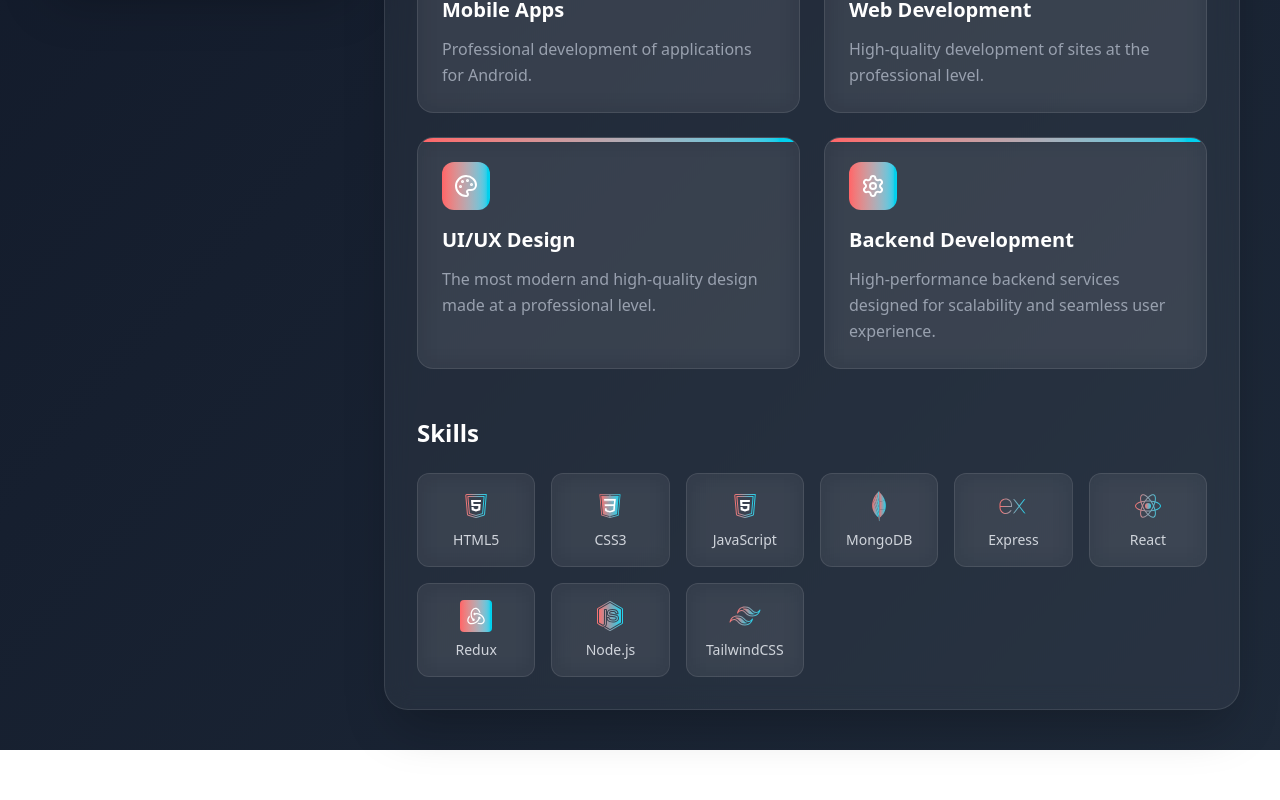
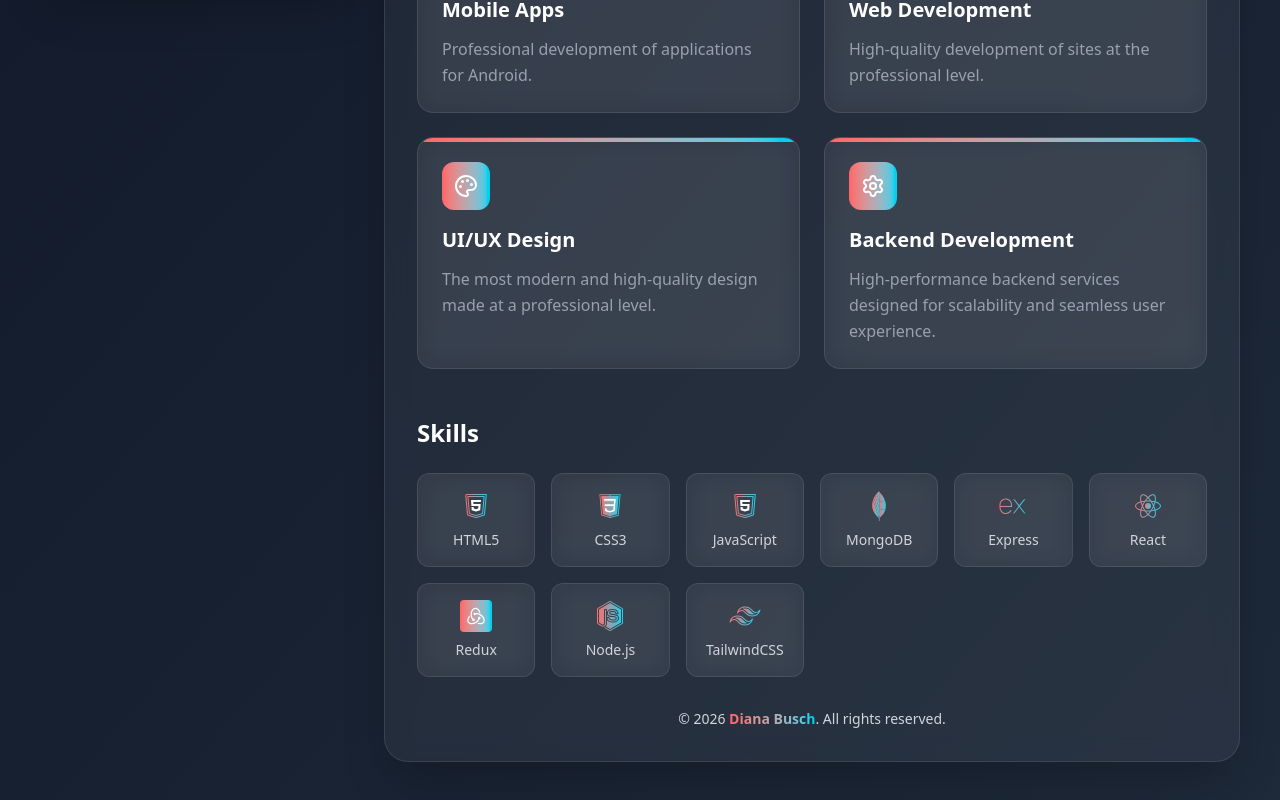
Before and after one commit to DBusch-Developer/developer-portfolio, a React (Vite) app in the folder client/: page / in a window 1280 px wide. Shown: the part 678-1478 px from the top of the page. Before the commit the page ends 1428 px from the top, so only its background shows below. Built offline with nearby package versions, Linux system fonts and the light colour scheme.

Commit message:
Adds Footer component.

```diff
--- a/client/src/App.jsx
+++ b/client/src/App.jsx
@@ -2,6 +2,7 @@ import { useState } from "react";
 import { motion, AnimatePresence } from "framer-motion";
 import Sidebar from "./components/Sidebar";
 import Navigation from "./components/Navigation";
+import Footer from "./components/Footer";
 import About from "./pages/About";
 import Resume from "./pages/Resume";
 import Projects from "./pages/Projects";
@@ -50,6 +51,7 @@ function App() {
                 {renderSection()}
               </motion.div>
             </AnimatePresence>
+            <Footer />
           </main>
         </div>
       </div>
--- /dev/null
+++ b/client/src/components/Footer.jsx
@@ -0,0 +1,25 @@
+import { motion } from "framer-motion";
+
+const Footer = () => {
+  const currentYear = new Date().getFullYear();
+
+  return (
+    <motion.footer
+      initial={{ opacity: 0, y: 20 }}
+      animate={{ opacity: 1, y: 0 }}
+      transition={{ duration: 0.6, delay: 0.2 }}
+      className="mt-8 text-center"
+    >
+      <motion.p
+        initial={{ opacity: 0 }}
+        animate={{ opacity: 1 }}
+        transition={{ delay: 0.4 }}
+        className="text-gray-300 text-sm"
+      >
+        © {currentYear} <span className="gradient-text font-semibold">Diana Busch</span>. All rights reserved.
+      </motion.p>
+    </motion.footer>
+  );
+};
+
+export default Footer;
```
